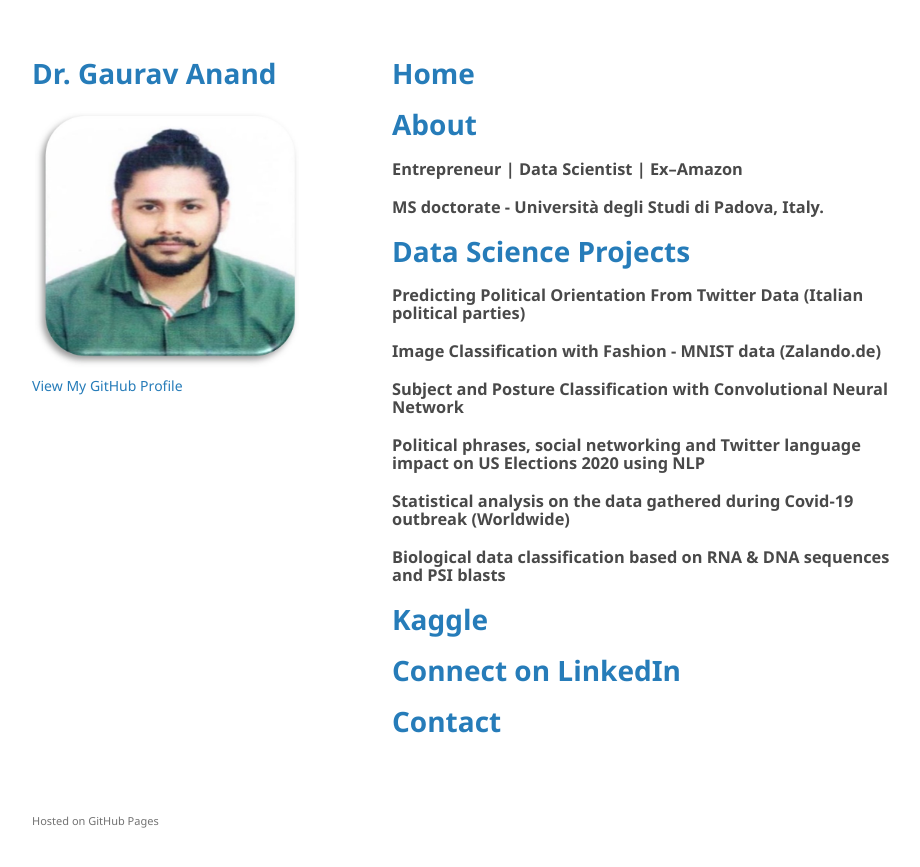
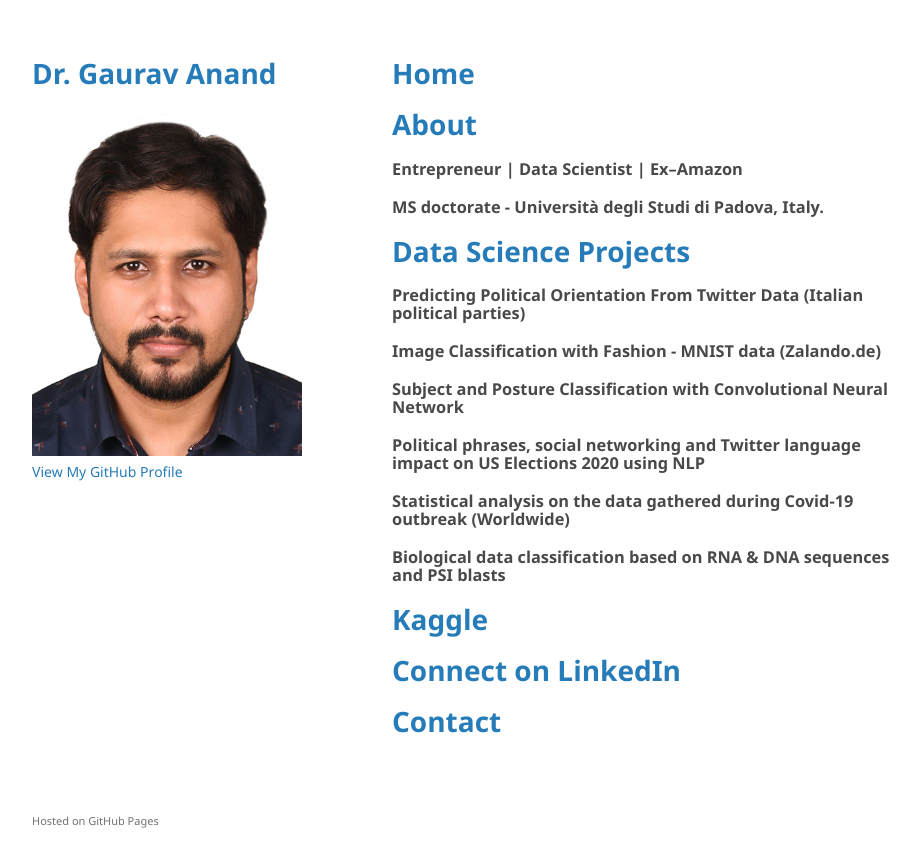
Before and after one commit to anandgrv/anandgrv.github.io, a Jekyll site: the page built from README.md, in a window 1280 px wide. Shown: the top 867 px of the page, without its empty margins (178-1098 px from the left). Built offline with Jekyll 4.4.1, drawn with Linux system fonts in a browser that asks for light colours; our own code applies the rules of GitHub Pages for plain Markdown files.

Commit message:
Update default.html

```diff
--- a/_layouts/default.html
+++ b/_layouts/default.html
@@ -22,7 +22,7 @@
         </a></h1>
 
         <div class="author__avatar">
-          <img src="/images/pic-grv.jpg" alt="Gaurav Anand" itemprop="image">
+          <img src="/images/grv_photo.JPG" alt="Gaurav Anand" itemprop="image">
         </div>
 
 
```
